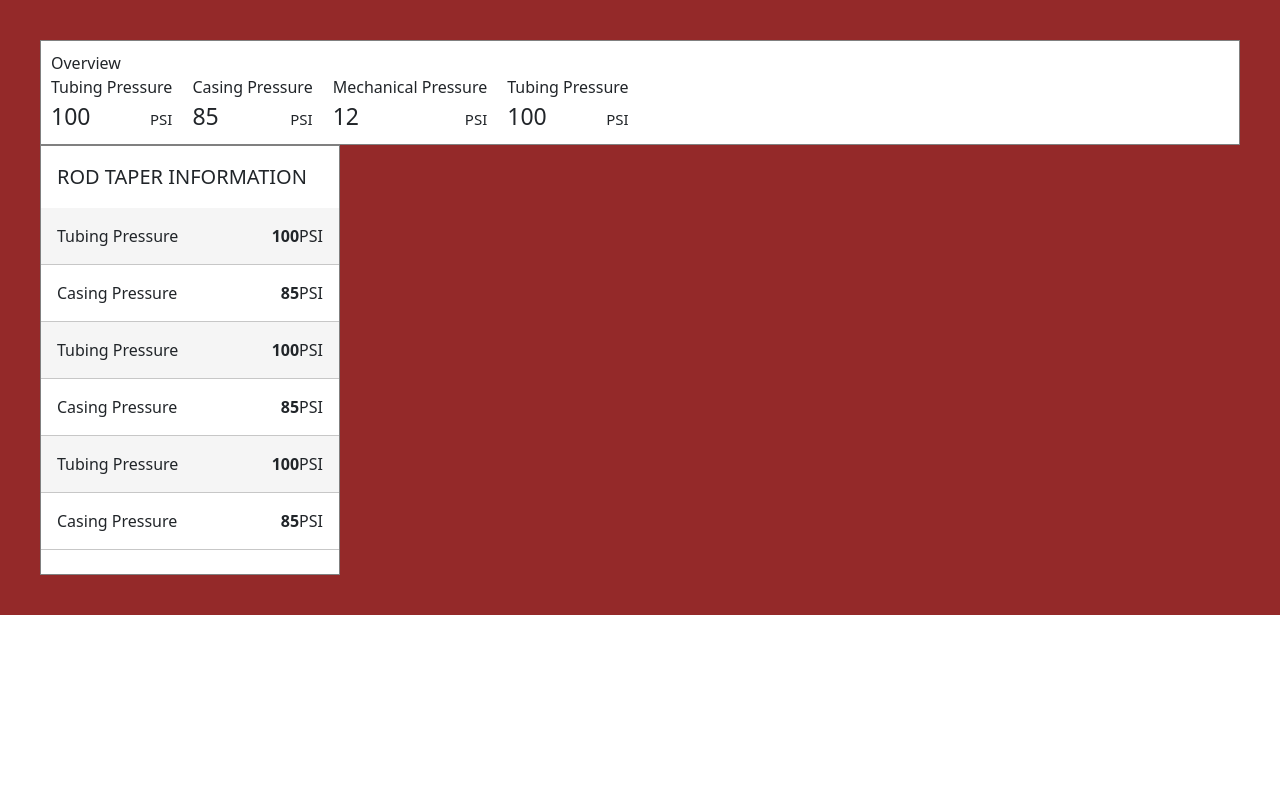
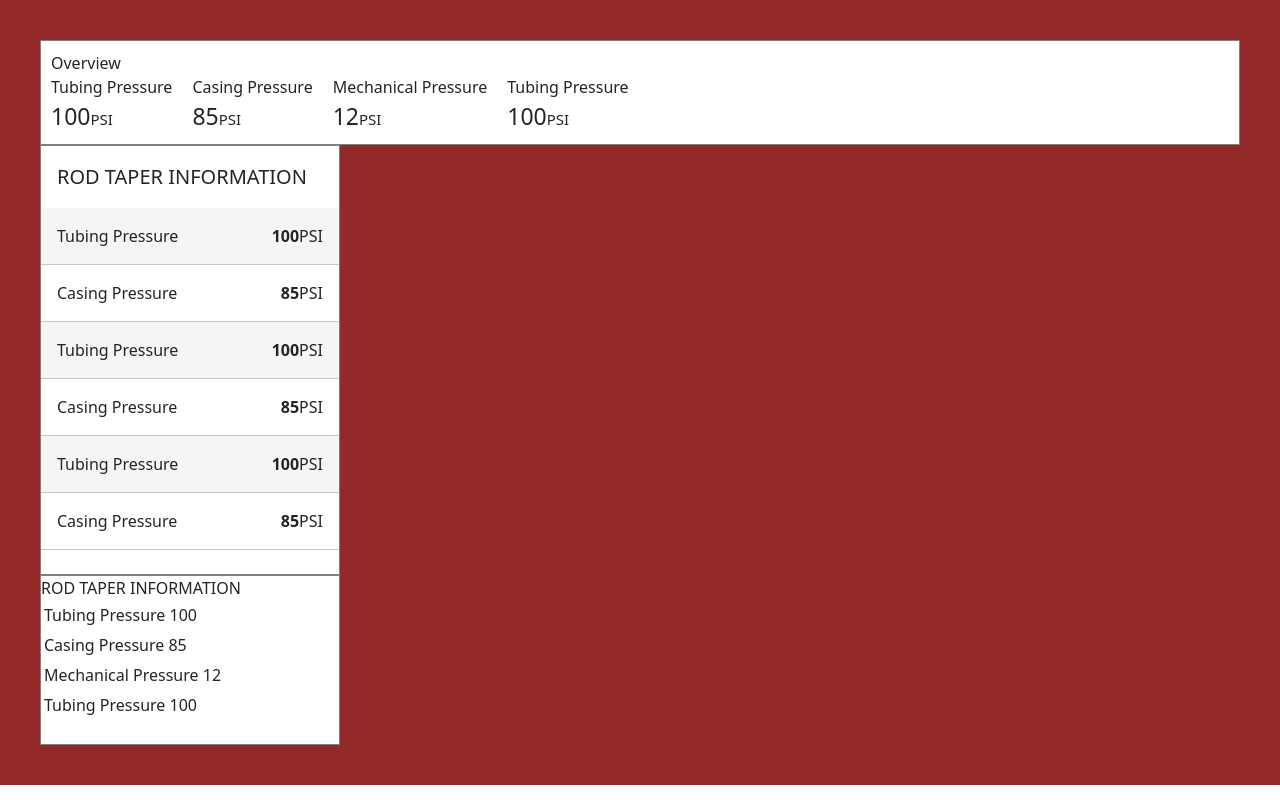
Before and after one commit to RodrigoOliveira27/project, a React (Vite) app: page / in a window 1280 px wide. Built offline with nearby package versions, Linux system fonts and the light colour scheme.

Commit message:
add StatusList

```diff
--- a/src/App.tsx
+++ b/src/App.tsx
@@ -9,6 +9,8 @@ import {
 import OverviewSection from "./ProductionPage/components/OverviewSection/OverviewSection";
 import TableinfoSection from "./ProductionPage/components/TableInfoSection/TableInfoSection";
 import Card from "./ProductionPage/components/Card";
+import StatusValue from "./StatusValue";
+import StatusList from "./ProductionPage/components/StatusList/StatusList";
 
 function App() {
   return (
@@ -20,6 +22,10 @@ function App() {
         <Card>
           <TableinfoSection sectionTitle={DASHBOARD1} values={DATA_SUMMARY2} />
         </Card>
+
+        <Card >
+          <StatusList  sectionTitle={DASHBOARD1} value={DATA_SUMMARY}/>
+        </Card>
       </div>
     </div>
   );
--- /dev/null
+++ b/src/ProductionPage/components/StatusList/StatusList.tsx
@@ -0,0 +1,25 @@
+import StatusValue from "../../../StatusValue";
+import type { ISummaryData } from "../../../types";
+import "./styles.css"
+
+interface IStatusListProps {
+  sectionTitle: string;
+  value: ISummaryData[];
+}
+
+const StatusList = ({ sectionTitle, value }: IStatusListProps) => {
+  return (
+    <div className="section-container">
+      <div className="sectiontitle">{sectionTitle}</div>
+      <div className="table-container">
+        {value.map((value) => (
+          <div className="table-tem">
+            <StatusValue alertname={value.title} status={value.value} />
+          </div>
+        ))}
+      </div>
+    </div>
+  );
+};
+
+export default StatusList;
--- a/src/ProductionPage/components/ValueDisplay/ValueDisplay.tsx
+++ b/src/ProductionPage/components/ValueDisplay/ValueDisplay.tsx
@@ -9,8 +9,8 @@ interface IValueDisplayProps {
 const ValueDisplay = ({ title, value, unit }: IValueDisplayProps) => {
   return (
     <div className="value-display-container">
-      <div className="iitle ">{title}</div>
-      <div className="value-container">
+      <div>{title}</div>
+      <div>
         <span className="value">{value}</span>
         <span className="unit">{unit}</span>
       </div>
--- /dev/null
+++ b/src/StatusValue/StatusValue.tsx
@@ -0,0 +1,16 @@
+import "./styles.css";
+
+interface IStatusValueProps {
+  alertname: string;
+  status: string | number | boolean;
+}
+
+const StatusValue = ({ alertname , status }: IStatusValueProps) => {
+  return (
+    <div className="status-value">
+       {alertname} {status}
+    </div>
+  );
+};
+
+export default StatusValue;
--- /dev/null
+++ b/src/StatusValue/index.ts
@@ -0,0 +1 @@
+export {default} from "./StatusValue";
--- /dev/null
+++ b/src/StatusValue/styles.css
@@ -0,0 +1,4 @@
+
+.status-value {
+    padding: 3px;
+}
--- a/src/config.ts
+++ b/src/config.ts
@@ -38,7 +38,7 @@ export const DATA_SUMMARY2: ISummaryData[] = [
     value: 85,
     unit: "PSI",
   },
-    {
+  {
     title: "Tubing Pressure",
     value: 100,
     unit: "PSI",
@@ -48,7 +48,7 @@ export const DATA_SUMMARY2: ISummaryData[] = [
     value: 85,
     unit: "PSI",
   },
-    {
+  {
     title: "Tubing Pressure",
     value: 100,
     unit: "PSI",
@@ -58,5 +58,4 @@ export const DATA_SUMMARY2: ISummaryData[] = [
     value: 85,
     unit: "PSI",
   },
-
 ];
--- a/src/types.ts
+++ b/src/types.ts
@@ -1,5 +1,5 @@
 export interface ISummaryData {
     title: string,
     value: string | boolean | number,
-    unit: string
+    unit?: string
 }
```
Also changed, not shown: src/ProductionPage/components/StatusList/index.ts (added), src/ProductionPage/components/StatusList/styles.css (added).
